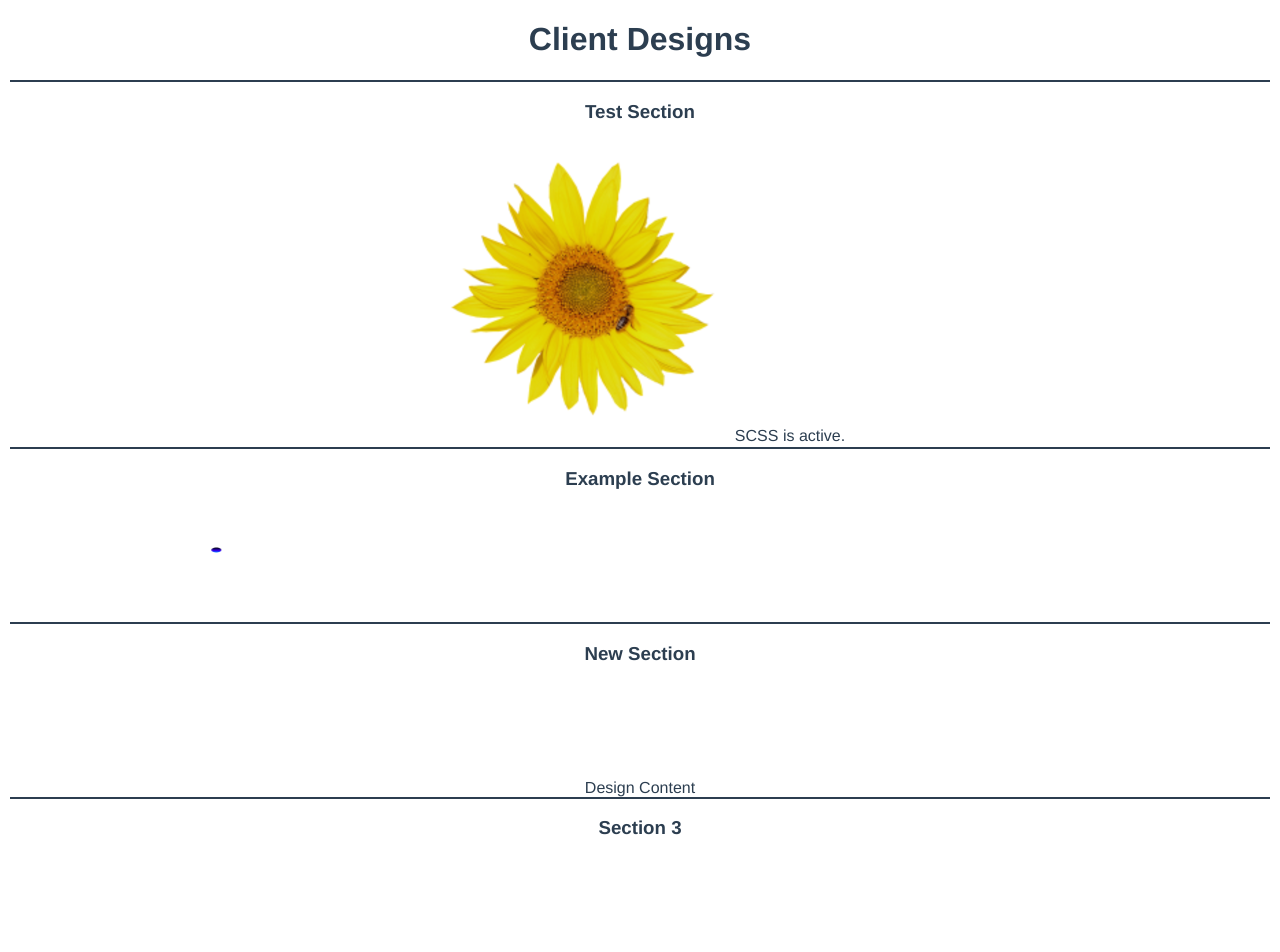
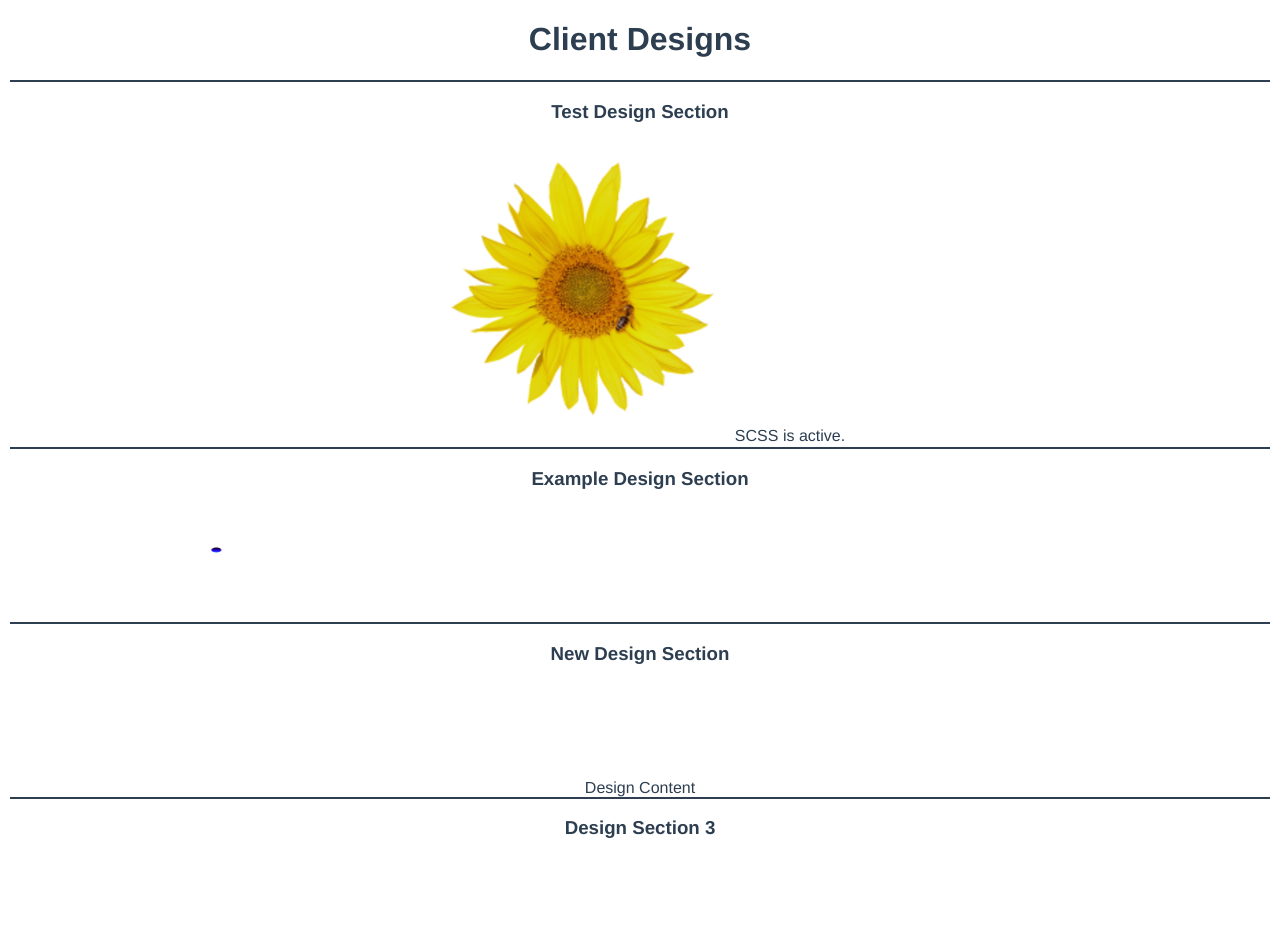
Before and after one commit to jesse318s/practice-project-vue-app, a Vue app: page / in a window 1280 px wide. Shown: the top 952 px of the page. Built offline with nearby package versions, Linux system fonts and the light colour scheme.

Commit message:
Improved comments and headings

```diff
--- a/src/components/ClientDesigns.vue
+++ b/src/components/ClientDesigns.vue
@@ -1,4 +1,4 @@
-<!-- main component for design sections -->
+<!-- main component for displaying designs -->
 <template>
   <header>
     <h1>Client Designs</h1>
@@ -7,22 +7,22 @@
   <main>
     <div class="section_divider"></div>
 
-    <h3>Test Section</h3>
+    <h3>Test Design Section</h3>
     <TestDesignSection />
 
     <div class="section_divider"></div>
 
-    <h3>Example Section</h3>
+    <h3>Example Design Section</h3>
     <DesignSection1 style="margin-top: 130px" />
 
     <div class="section_divider"></div>
 
-    <h3>New Section</h3>
+    <h3>New Design Section</h3>
     <DesignSection2 style="margin-top: 130px" />
 
     <div class="section_divider"></div>
 
-    <h3>Section 3</h3>
+    <h3>Design Section 3</h3>
     <DesignSection3 style="margin-top: 130px" />
 
     <div class="section_divider"></div>
--- a/src/components/TestDesignSection.vue
+++ b/src/components/TestDesignSection.vue
@@ -1,7 +1,8 @@
+<!-- test design section -->
 <template>
-  <!-- test component markup (for testing Vue and SCSS) -->
+  <!-- test component markup for testing Vue and SCSS -->
   <div class="test_section" ref="testSection">
-    <!-- img alt is a prop value for testing purposes, made accessible by v-bind -->
+    <!-- img alt is a prop value for Vue testing purposes, made accessible by v-bind -->
     <img src="../assets/testImg.png" :alt="testMsg" width="300" height="300" />
   </div>
 </template>
```
